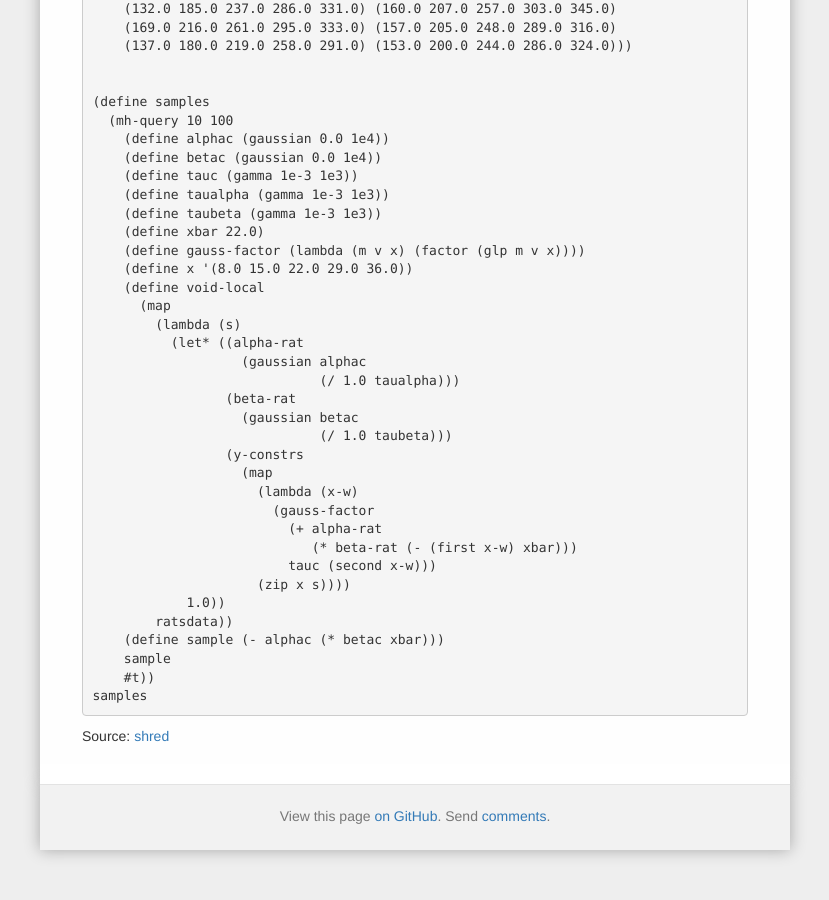
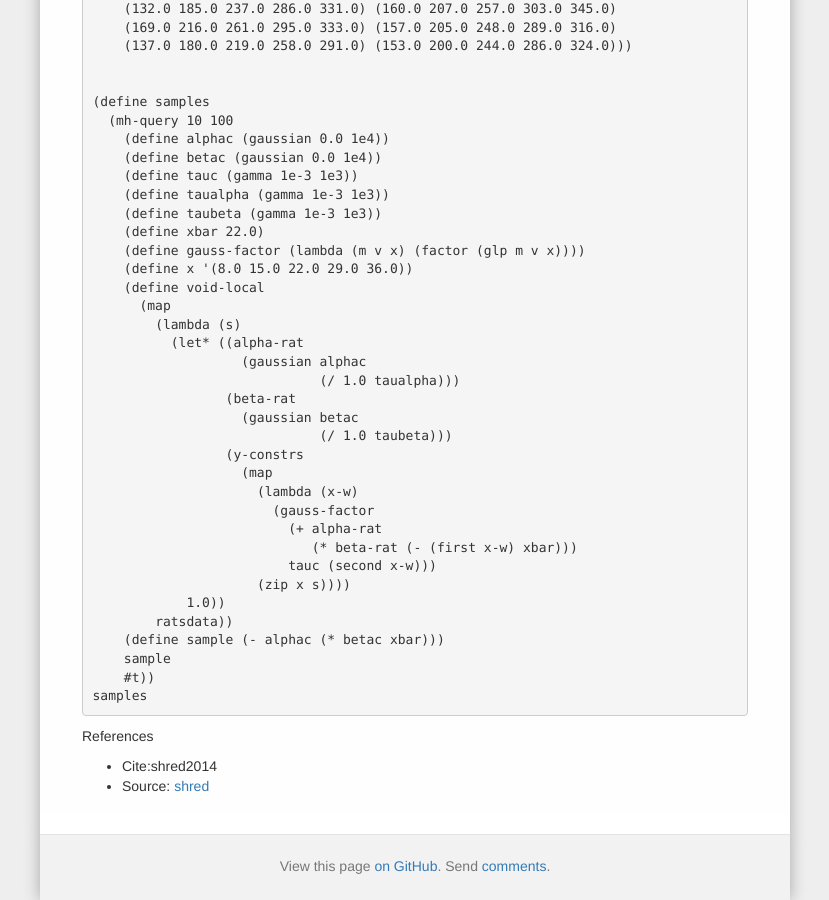
Before and after one commit to forestdb/forestdb.org, a Jekyll site: the page built from models/rat-growth.md, in a window 1280 px wide and 900 px high, scrolled down 649 px. Shown: the whole window, without its empty margins (225-1054 px from the left). Built offline with Jekyll 4.4.1, drawn with Linux system fonts in a browser that asks for light colours; nearby versions of some CDN libraries; a script that is not in the unit is left out.

Commit message:
Update rat-growth.md

```diff
--- a/models/rat-growth.md
+++ b/models/rat-growth.md
@@ -73,4 +73,7 @@
 
 
 
-Source: [shred](https://github.com/LFY/shred/tree/master/benchmarks/rats.ss)
+References
+
+- Cite:shred2014
+- Source: [shred](https://github.com/LFY/shred/tree/master/benchmarks/rats.ss)
```
